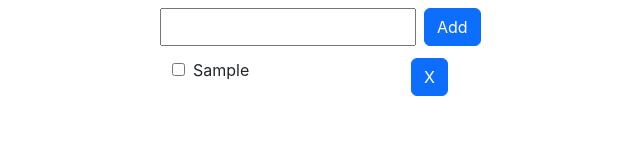
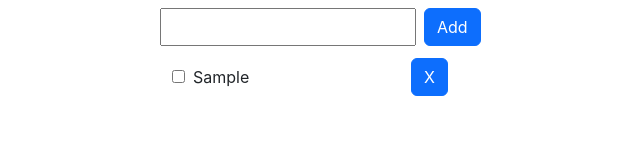
Before and after one commit to nforce7/todo_react, a React (Create React App) app: page / in a window 1280 px wide. Both pictures are taken after typing "Sample" into the empty fields and a click on the button "Add". Shown: the top 160 px of the page, without its empty margins (330-970 px from the left). Built offline with nearby package versions, Linux system fonts and the light colour scheme.

Commit message:
todo app fully functional without additional buttons

```diff
--- a/src/App.jsx
+++ b/src/App.jsx
@@ -2,6 +2,7 @@ import './App.css';
 import React, { startTransition } from 'react';   //jer smo App pretvorili u klasu
 import FormInput from './FormInput/FormInput';  // ovo importamo jer react baca gresku
 import TodoList from './TodoList/TodoList';
+import { TodoType } from './utilities/constants';
 
 
 class App extends React.Component {
@@ -21,11 +22,12 @@ class App extends React.Component {
    }
 
      // updejtati todos sa promjenamau stanju dovršenosti pojedinog todo-a
-   handleTodoCompletedChange = (id, type) => {
+   handleTodoChange = (id, type) => {
+    const {todos} = this.state;  //destrukturiramo
 
       let newTodos =null;
-      if (type === "TOGGLE_COMPLETED"){
-        newTodos = this.state.todos.map((todo) => {
+      if (type === TodoType.TOGGLE_COMPLETED){
+        newTodos = todos.map((todo) => {
           if (todo.id===id) {
               return {...todo, completed: !todo.completed}   //toggle naizmjence promjena completed stanja
           } else{
@@ -34,7 +36,8 @@ class App extends React.Component {
       })
 
       }
-      else if (type==="DELETE") {
+      else if (type===TodoType.DELETE) {
+        newTodos = todos.filter((todo) => todo.id !==id );    //todo.id je različit od id
 
       }
 
@@ -46,7 +49,7 @@ class App extends React.Component {
     return (
       <div className='app'>
       <FormInput handleFormSubmit={this.handleNewTodo} />
-      <TodoList todos={this.state.todos} onTodoChange={this.handleTodoCompletedChange} />  {/* //ovo je zapravo lista todoova */}
+      <TodoList todos={this.state.todos} onTodoChange={this.handleTodoChange} />  {/* //ovo je zapravo lista todoova */} {/* //ovo je polaznisma tocka ontodochange */}
       </div>
     );
   }
--- a/src/TodoItem/TodoItem.jsx
+++ b/src/TodoItem/TodoItem.jsx
@@ -1,4 +1,5 @@
 import Button from 'react-bootstrap/Button';
+import { TodoType } from '../utilities/constants';
 import styles from './TodoItem.module.css';
 
 
@@ -6,12 +7,12 @@ function TodoItem({todo, onTodoChange}) {
 
 
    function handleChange() {
-    onTodoChange(todo.id, "TOGGLE_COMPLETED");
+    onTodoChange(todo.id, TodoType.TOGGLE_COMPLETED);   //ontodochange je prop koji smo prosljedili u todoitem. ovaj todotype.Toggle smo napisali da tu ne piše string, ali to je zapravo string(poveznica je u constants.js)
    }
 
 
    function handleClick() {
-    onTodoChange(todo.id, "DELETE");
+    onTodoChange(todo.id, TodoType.DELETE);    //ontodochange je prop koji smo prosljedili u todoitem
 
    }
 
--- a/src/TodoItem/TodoItem.module.css
+++ b/src/TodoItem/TodoItem.module.css
@@ -2,6 +2,7 @@
     margin : 12px;
     display: flex;
     justify-content: space-between;
+    align-items: center;
 }
 
 .text{
--- a/src/utilities/constants.js
+++ b/src/utilities/constants.js
@@ -0,0 +1,4 @@
+export const TodoType = {
+    DELETE: "DELETE",
+    TOGGLE_COMPLETED: "TOGGLE_COMPLETED"
+}
```
